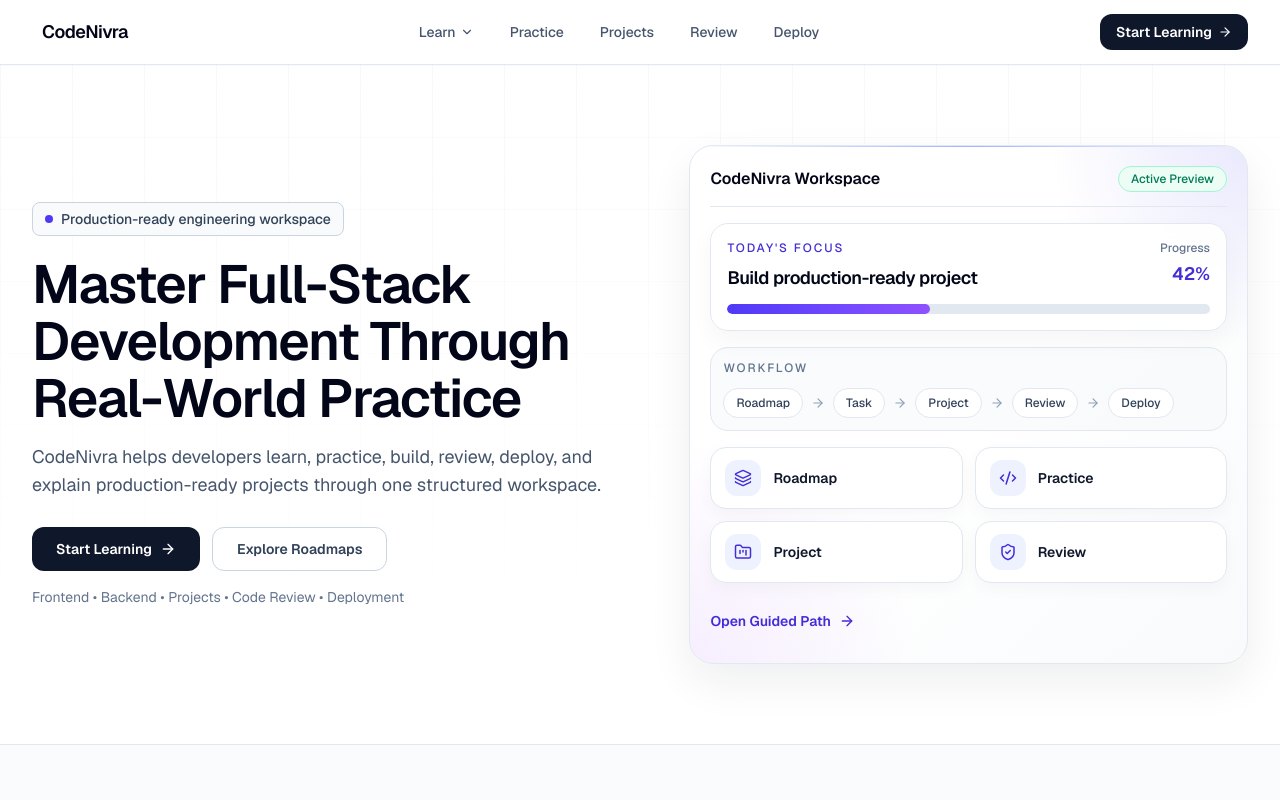
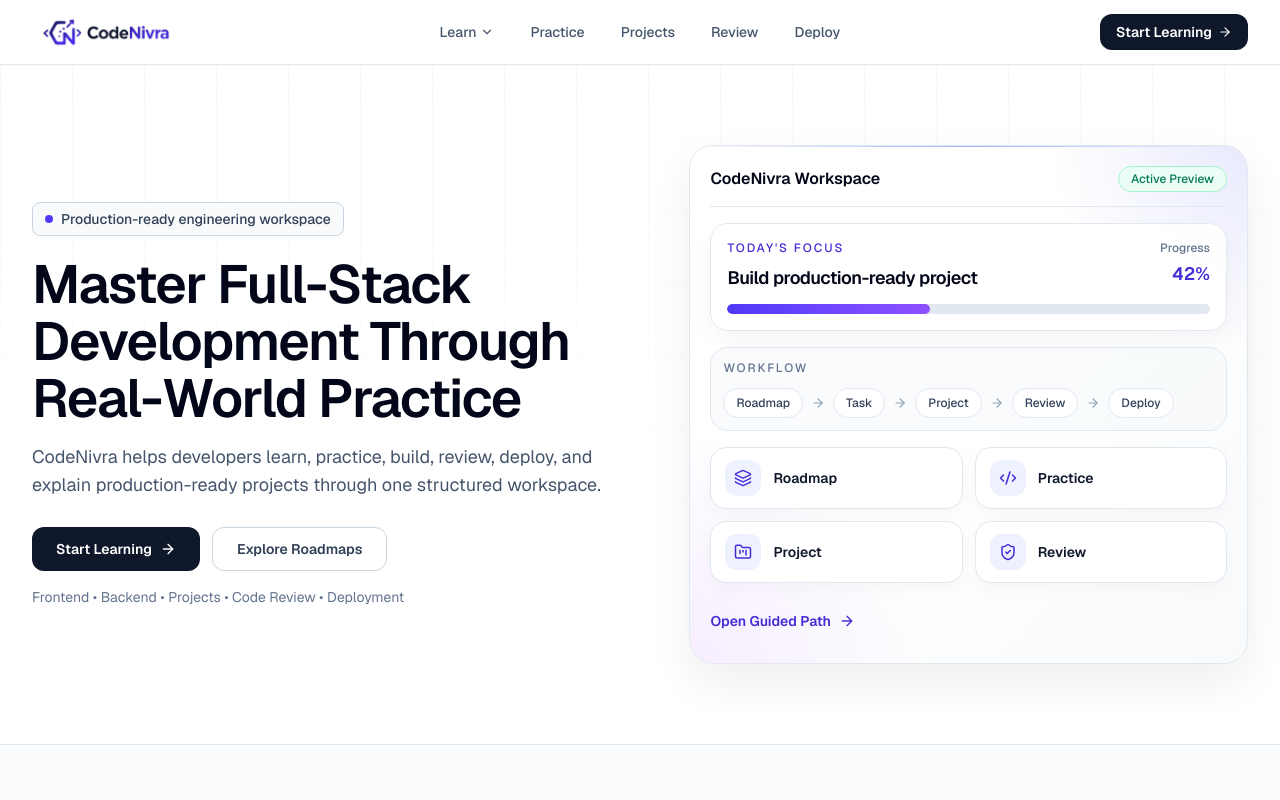
Before and after one commit to anilpulijala26/devmentor, a Next.js app: page / in a window 1280 px wide. Shown: the top 800 px of the page. Built offline with nearby package versions, Linux system fonts and the light colour scheme.

Commit message:
logo added.

```diff
--- a/components/Navbar.tsx
+++ b/components/Navbar.tsx
@@ -2,6 +2,7 @@
 
 import { useState, useRef, useEffect } from "react";
 import Link from "next/link";
+import Image from "next/image";
 import { usePathname } from "next/navigation";
 import { Menu, X, ArrowRight, ChevronDown, BookOpen, Map, Cpu, Database, Layers } from "lucide-react";
 
@@ -54,9 +55,16 @@
         <Link
           href="/"
           onClick={closeMenus}
-          className="inline-flex items-center rounded-lg px-2.5 py-1 text-lg font-semibold tracking-tight text-slate-950 transition hover:text-indigo-700 focus-visible:outline-none focus-visible:ring-2 focus-visible:ring-indigo-500 focus-visible:ring-offset-2"
+          className="inline-flex items-center rounded-lg px-1 py-1 transition focus-visible:outline-none focus-visible:ring-2 focus-visible:ring-indigo-500 focus-visible:ring-offset-2"
         >
-          CodeNivra
+          <Image
+            src="/logo.png"
+            alt="CodeNivra"
+            width={182}
+            height={40}
+            className="h-10 w-auto"
+            priority
+          />
         </Link>
 
         <nav className="hidden items-center gap-2 lg:gap-3 md:flex">
```
Also changed, not shown: public/logo.png (added).
